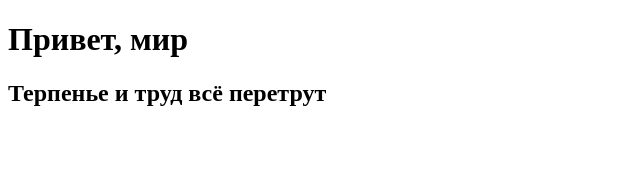
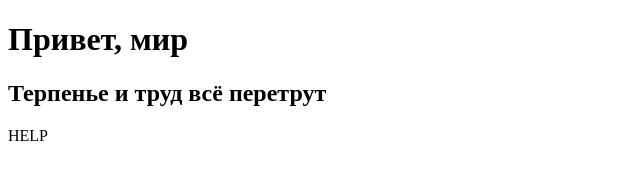
Before and after one commit to Maria101066/TMS-FE, a plain HTML site: page lesson-5/index.html in a window 1280 px wide. Shown: the full height of the page, 0-640 px from the left. Drawn offline with Linux system fonts and the light colour scheme.

Commit message:
lesson-5

```diff
--- a/lesson-5/index.html
+++ b/lesson-5/index.html
@@ -11,7 +11,7 @@
 <body>
     <h1>Привет, мир</h1>
     <h2>Терпенье и труд всё перетрут</h2>
-
+    <div> HELP</div>
 
 </body>
 
```
